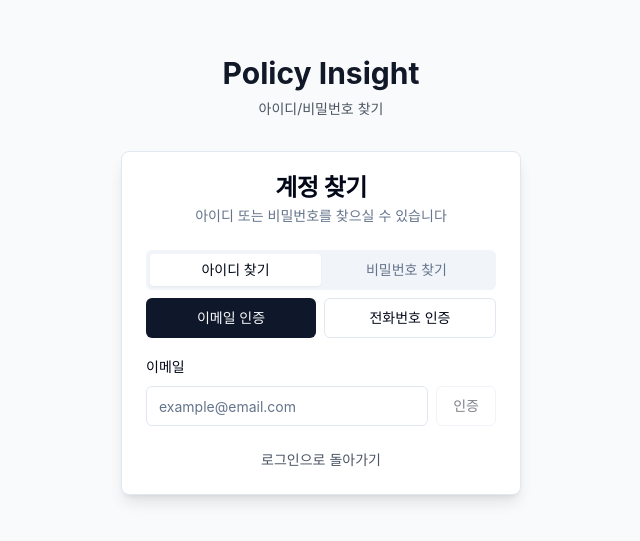
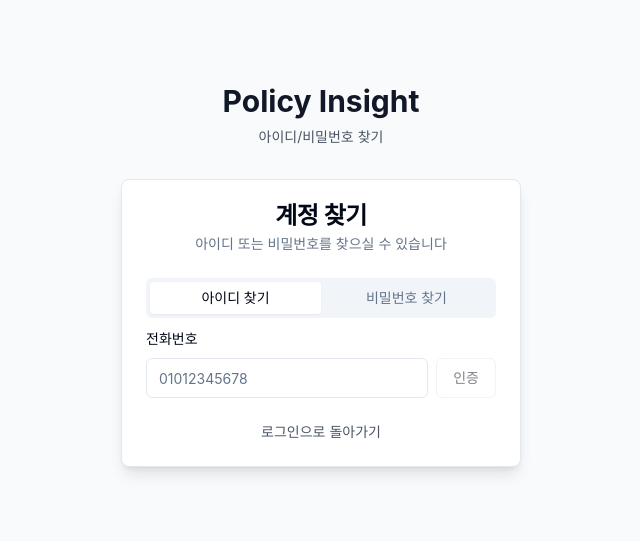
Before and after one commit to jhdgo1225/policy-insight-FE, a Next.js app: page /find-account in a window 1280 px wide. Shown: the part 125-666 px from the top of the page, without its empty margins (319-959 px from the left). Built offline with nearby package versions, Linux system fonts and the light colour scheme.

Commit message:
FEAT: 이메일 인증 삭제

```diff
--- a/src/app/find-account/page.tsx
+++ b/src/app/find-account/page.tsx
@@ -1,27 +1,35 @@
-'use client';
+"use client";
 
-import { useState } from 'react';
-import { useRouter } from 'next/navigation';
-import Link from 'next/link';
-import { Button } from '@/components/ui/button';
-import { Input } from '@/components/ui/input';
-import { Label } from '@/components/ui/label';
-import { Card, CardContent, CardDescription, CardHeader, CardTitle } from '@/components/ui/card';
-import { Tabs, TabsContent, TabsList, TabsTrigger } from '@/components/ui/tabs';
-import { CheckCircle } from 'lucide-react';
+import { useState } from "react";
+import { useRouter } from "next/navigation";
+import Link from "next/link";
+import { Button } from "@/components/ui/button";
+import { Input } from "@/components/ui/input";
+import { Label } from "@/components/ui/label";
+import {
+  Card,
+  CardContent,
+  CardDescription,
+  CardHeader,
+  CardTitle,
+} from "@/components/ui/card";
+import { Tabs, TabsContent, TabsList, TabsTrigger } from "@/components/ui/tabs";
+import { CheckCircle } from "lucide-react";
 
 export default function FindAccountPage() {
-  const [activeTab, setActiveTab] = useState('findId');
-  const [verificationMethod, setVerificationMethod] = useState<'email' | 'phone'>('email');
-  const [step, setStep] = useState<'input' | 'verify' | 'result'>('input');
-  const [foundId, setFoundId] = useState('');
+  const [activeTab, setActiveTab] = useState("findId");
+  const [verificationMethod, setVerificationMethod] = useState<
+    "email" | "phone"
+  >("email");
+  const [step, setStep] = useState<"input" | "verify" | "result">("input");
+  const [foundId, setFoundId] = useState("");
   const [formData, setFormData] = useState({
-    email: '',
-    phone: '',
-    verificationCode: '',
-    userId: '',
-    newPassword: '',
-    confirmPassword: '',
+    email: "",
+    phone: "",
+    verificationCode: "",
+    userId: "",
+    newPassword: "",
+    confirmPassword: "",
   });
   const router = useRouter();
 
@@ -33,33 +41,35 @@
   };
 
   const handleSendVerification = () => {
-    setStep('verify');
-    alert('인증번호가 발송되었습니다.');
+    setStep("verify");
+    alert("인증번호가 발송되었습니다.");
   };
 
   const handleVerifyCode = () => {
-    if (activeTab === 'findId') {
-      setFoundId('user@example.com');
-      setStep('result');
+    if (activeTab === "findId") {
+      setFoundId("user@example.com");
+      setStep("result");
     } else {
-      setStep('result');
+      setStep("result");
     }
   };
 
   const handleResetPassword = () => {
     if (formData.newPassword !== formData.confirmPassword) {
-      alert('비밀번호가 일치하지 않습니다.');
+      alert("비밀번호가 일치하지 않습니다.");
       return;
     }
-    alert('비밀번호가 재설정되었습니다.');
-    router.push('/login');
+    alert("비밀번호가 재설정되었습니다.");
+    router.push("/login");
   };
 
   return (
     <div className="min-h-screen flex items-center justify-center bg-gray-50">
       <div className="w-full max-w-md p-6">
         <div className="text-center mb-8">
-          <h1 className="text-3xl font-bold text-gray-900 mb-2">Policy Insight</h1>
+          <h1 className="text-3xl font-bold text-gray-900 mb-2">
+            Policy Insight
+          </h1>
           <p className="text-sm text-gray-600">아이디/비밀번호 찾기</p>
         </div>
 
@@ -71,10 +81,12 @@
             </CardDescription>
           </CardHeader>
           <CardContent>
-            <Tabs value={activeTab} onValueChange={(v) => {
+            <Tabs
+              value={activeTab}
+              onValueChange={(v) => {
                 setActiveTab(v);
-              setStep('input');
-              setVerificationMethod('email');
+                setStep("input");
+                setVerificationMethod("email");
               }}>
               <TabsList className="grid w-full grid-cols-2">
                 <TabsTrigger value="findId">아이디 찾기</TabsTrigger>
@@ -82,48 +94,9 @@
               </TabsList>
 
               <TabsContent value="findId" className="space-y-4">
-                {step === 'input' && (
+                {step === "input" && (
                   <>
                     <div className="space-y-4">
-                      <div className="flex gap-2">
-                        <Button
-                          variant={verificationMethod === 'email' ? 'default' : 'outline'}
-                          className="flex-1"
-                          onClick={() => setVerificationMethod('email')}
-                        >
-                          이메일 인증
-                        </Button>
-                        <Button
-                          variant={verificationMethod === 'phone' ? 'default' : 'outline'}
-                          className="flex-1"
-                          onClick={() => setVerificationMethod('phone')}
-                        >
-                          전화번호 인증
-                        </Button>
-                      </div>
-
-                      {verificationMethod === 'email' ? (
-                        <div className="space-y-2">
-                          <Label htmlFor="email">이메일</Label>
-                          <div className="flex gap-2">
-                            <Input
-                              id="email"
-                              name="email"
-                              type="email"
-                              placeholder="example@email.com"
-                              value={formData.email}
-                              onChange={handleInputChange}
-                            />
-                            <Button
-                              variant="outline"
-                              onClick={handleSendVerification}
-                              disabled={!formData.email}
-                            >
-                              인증
-                            </Button>
-                          </div>
-                        </div>
-                      ) : (
                       <div className="space-y-2">
                         <Label htmlFor="phone">전화번호</Label>
                         <div className="flex gap-2">
@@ -138,18 +111,16 @@
                           <Button
                             variant="outline"
                             onClick={handleSendVerification}
-                              disabled={!formData.phone}
-                            >
+                            disabled={!formData.phone}>
                             인증
                           </Button>
                         </div>
                       </div>
-                      )}
                     </div>
                   </>
                 )}
 
-                {step === 'verify' && (
+                {step === "verify" && (
                   <div className="space-y-4">
                     <div className="space-y-2">
                       <Label htmlFor="verificationCode">인증번호</Label>
@@ -164,25 +135,25 @@
                     <Button
                       className="w-full"
                       onClick={handleVerifyCode}
-                      disabled={!formData.verificationCode}
-                    >
+                      disabled={!formData.verificationCode}>
                       확인
                     </Button>
                   </div>
                 )}
 
-                {step === 'result' && (
+                {step === "result" && (
                   <div className="space-y-4 text-center">
                     <CheckCircle className="w-12 h-12 mx-auto text-green-500" />
                     <div>
-                      <p className="text-sm text-gray-600 mb-2">고객님의 아이디는</p>
+                      <p className="text-sm text-gray-600 mb-2">
+                        고객님의 아이디는
+                      </p>
                       <p className="text-xl font-bold">{foundId}</p>
                       <p className="text-sm text-gray-600 mt-2">입니다.</p>
                     </div>
                     <Button
                       className="w-full"
-                      onClick={() => router.push('/login')}
-                    >
+                      onClick={() => router.push("/login")}>
                       로그인하기
                     </Button>
                   </div>
@@ -190,7 +161,7 @@
               </TabsContent>
 
               <TabsContent value="findPassword" className="space-y-4">
-                {step === 'input' && (
+                {step === "input" && (
                   <>
                     <div className="space-y-4">
                       <div className="space-y-2">
@@ -205,45 +176,6 @@
                         />
                       </div>
 
-                      <div className="flex gap-2">
-                        <Button
-                          variant={verificationMethod === 'email' ? 'default' : 'outline'}
-                          className="flex-1"
-                          onClick={() => setVerificationMethod('email')}
-                        >
-                          이메일 인증
-                        </Button>
-                        <Button
-                          variant={verificationMethod === 'phone' ? 'default' : 'outline'}
-                          className="flex-1"
-                          onClick={() => setVerificationMethod('phone')}
-                        >
-                          전화번호 인증
-                        </Button>
-                      </div>
-
-                      {verificationMethod === 'email' ? (
-                        <div className="space-y-2">
-                          <Label htmlFor="email">이메일</Label>
-                          <div className="flex gap-2">
-                            <Input
-                              id="email"
-                              name="email"
-                              type="email"
-                              placeholder="example@email.com"
-                              value={formData.email}
-                              onChange={handleInputChange}
-                            />
-                            <Button
-                              variant="outline"
-                              onClick={handleSendVerification}
-                              disabled={!formData.email || !formData.userId}
-                            >
-                              인증
-                            </Button>
-                          </div>
-                        </div>
-                      ) : (
                       <div className="space-y-2">
                         <Label htmlFor="phone">전화번호</Label>
                         <div className="flex gap-2">
@@ -258,18 +190,16 @@
                           <Button
                             variant="outline"
                             onClick={handleSendVerification}
-                              disabled={!formData.phone || !formData.userId}
-                            >
+                            disabled={!formData.phone || !formData.userId}>
                             인증
                           </Button>
                         </div>
                       </div>
-                      )}
                     </div>
                   </>
                 )}
 
-                {step === 'verify' && (
+                {step === "verify" && (
                   <div className="space-y-4">
                     <div className="space-y-2">
                       <Label htmlFor="verificationCode">인증번호</Label>
@@ -284,14 +214,13 @@
                     <Button
                       className="w-full"
                       onClick={handleVerifyCode}
-                      disabled={!formData.verificationCode}
-                    >
+                      disabled={!formData.verificationCode}>
                       다음
                     </Button>
                   </div>
                 )}
 
-                {step === 'result' && (
+                {step === "result" && (
                   <div className="space-y-4">
                     <div className="space-y-2">
                       <Label htmlFor="newPassword">새 비밀번호</Label>
@@ -318,8 +247,9 @@
                     <Button
                       className="w-full"
                       onClick={handleResetPassword}
-                      disabled={!formData.newPassword || !formData.confirmPassword}
-                    >
+                      disabled={
+                        !formData.newPassword || !formData.confirmPassword
+                      }>
                       비밀번호 재설정
                     </Button>
                   </div>
```
Lines whose indentation alone changed are shown as unchanged.
